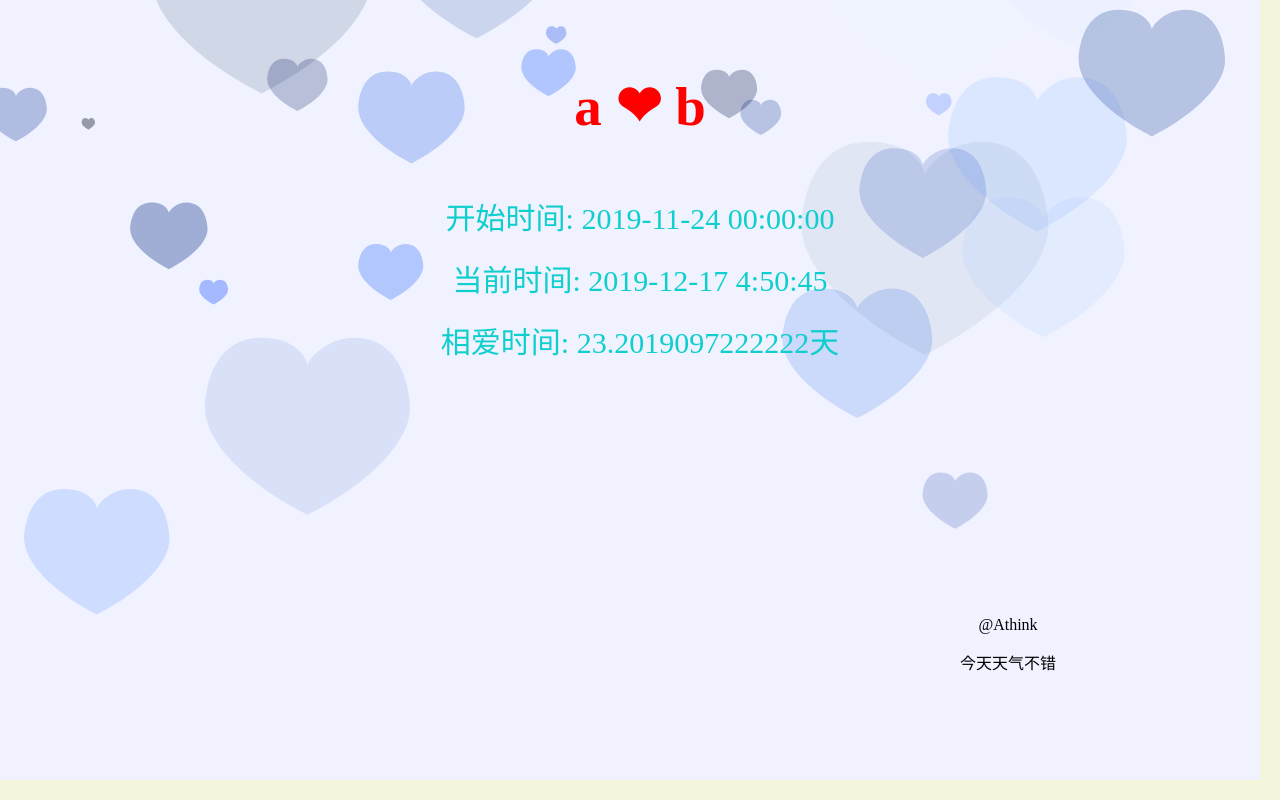
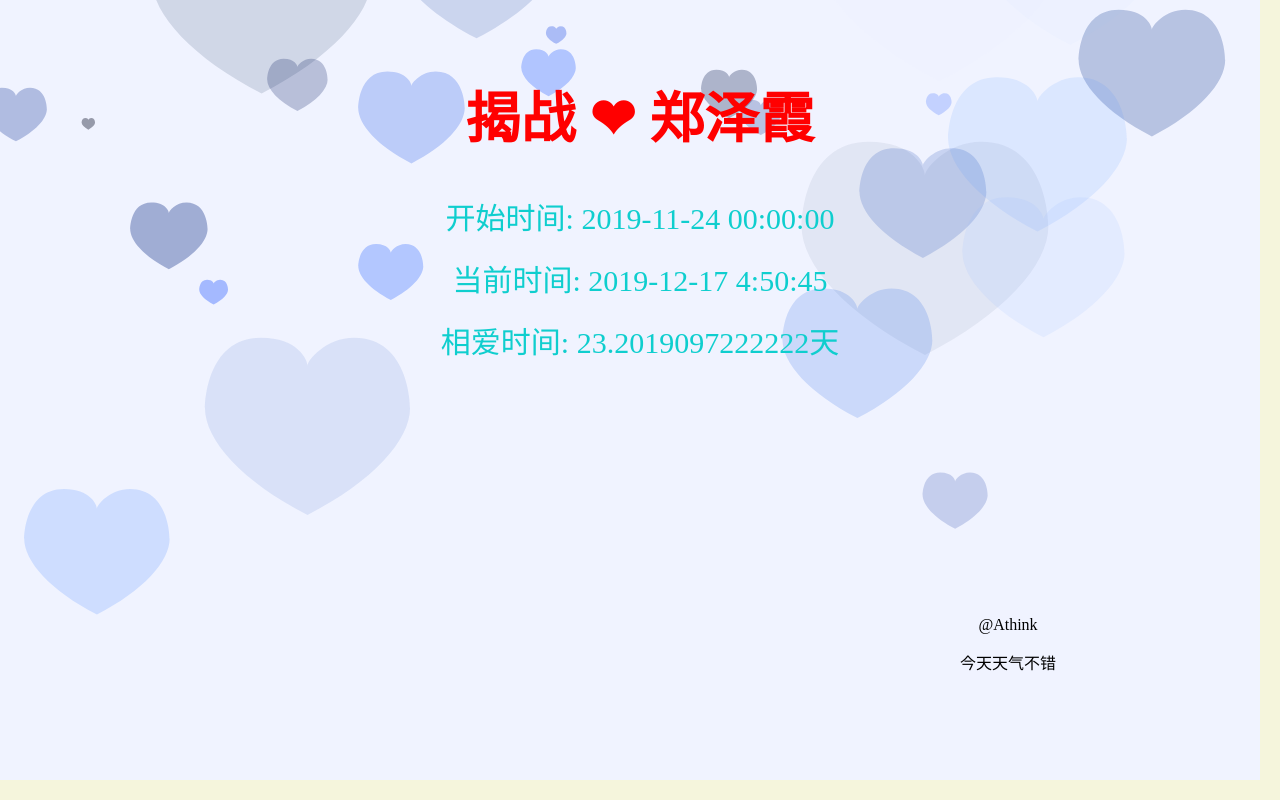
Before and after one commit to athink8/myLove, a plain HTML site: page index.html in a window 1280 px wide. Drawn offline with nearby package versions, Linux system fonts and the light colour scheme.

Commit message:
Update index.html

```diff
--- a/index.html
+++ b/index.html
@@ -81,7 +81,7 @@
 	<body>
 		<canvas id="c" style="position: absolute;z-index: -1;text-align: center;top: -20px;left: -20px;"></canvas>
 		<div id="div1">
-			<div class="loveName">a ❤ b</div>
+			<div class="loveName">揭战 ❤ 郑泽霞</div>
 			<div id="loveTime" class="loveTime">
 				<div id="sTime" class="lTime"></div><br />
 				<div id="nTime" class="lTime"></div><br />
```
